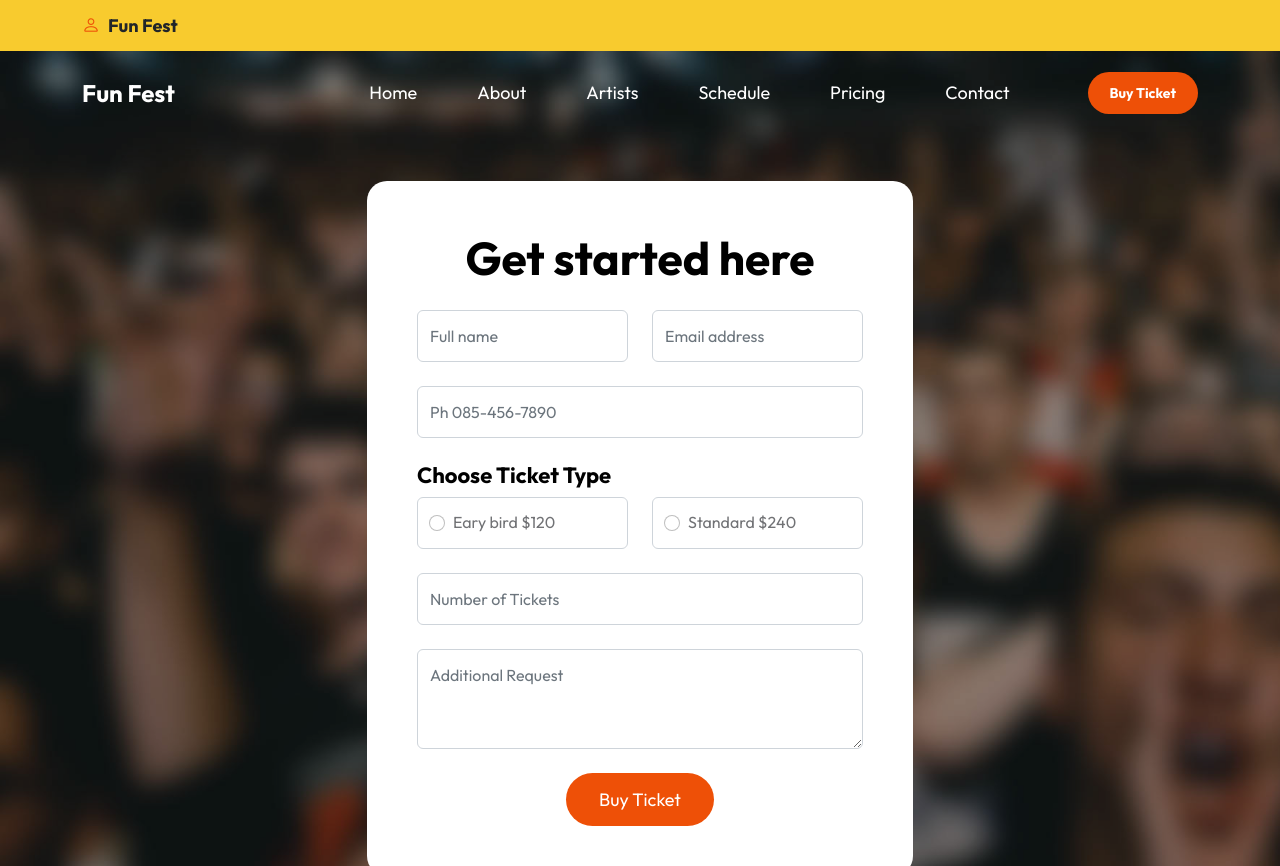
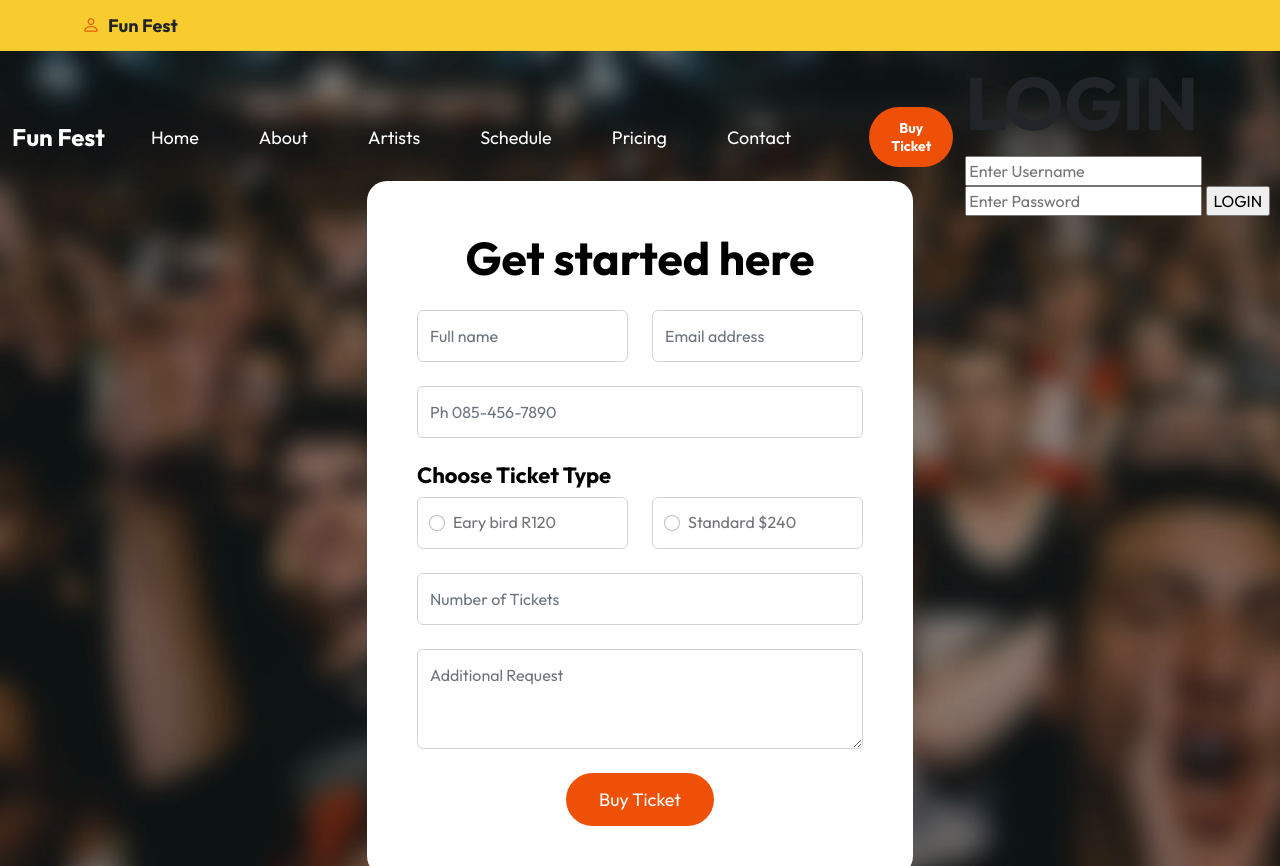
Before and after one commit to JessicaMlangeni/FestavaLive-1.0.0--1-, a plain HTML site: page FestavaLive-1.0.0/ticket.html in a window 1280 px wide. Shown: the top 866 px of the page. Drawn offline with Linux system fonts and the light colour scheme.

Commit message:
Update ticket.html

```diff
--- a/FestavaLive-1.0.0/ticket.html
+++ b/FestavaLive-1.0.0/ticket.html
@@ -95,6 +95,15 @@ https://templatemo.com/tm-583-festava-live
                     <a href="ticket.html" class="btn custom-btn d-lg-block d-none">Buy Ticket</a>
                 </div>
             </div>
+  <form action="" class="form">
+        <h1>LOGIN</h1>
+        <input type="email" name="email" class="box" placeholder="Enter Username">
+        <input type="password" name="password" class="box" placeholder="Enter Password">
+        <input type="submit" value="LOGIN">
+    </form>
+
+
+
         </nav>
 
 
@@ -133,7 +142,7 @@ https://templatemo.com/tm-583-festava-live
                                             <input class="form-check-input" type="radio" name="TicketForm"
                                                 id="flexRadioDefault1">
                                             <label class="form-check-label" for="flexRadioDefault1">
-                                                Eary bird $120
+                                                Eary bird R120
                                             </label>
                                         </div>
                                     </div>
```
